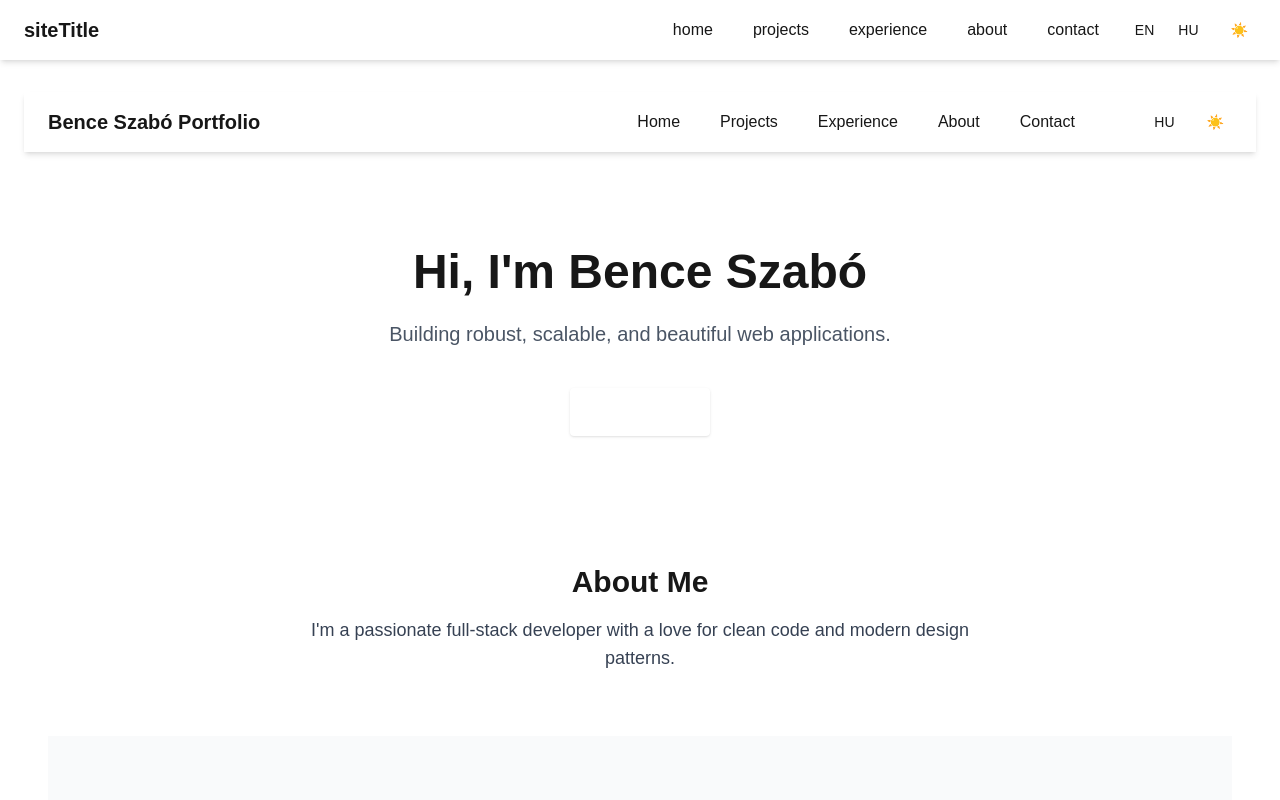
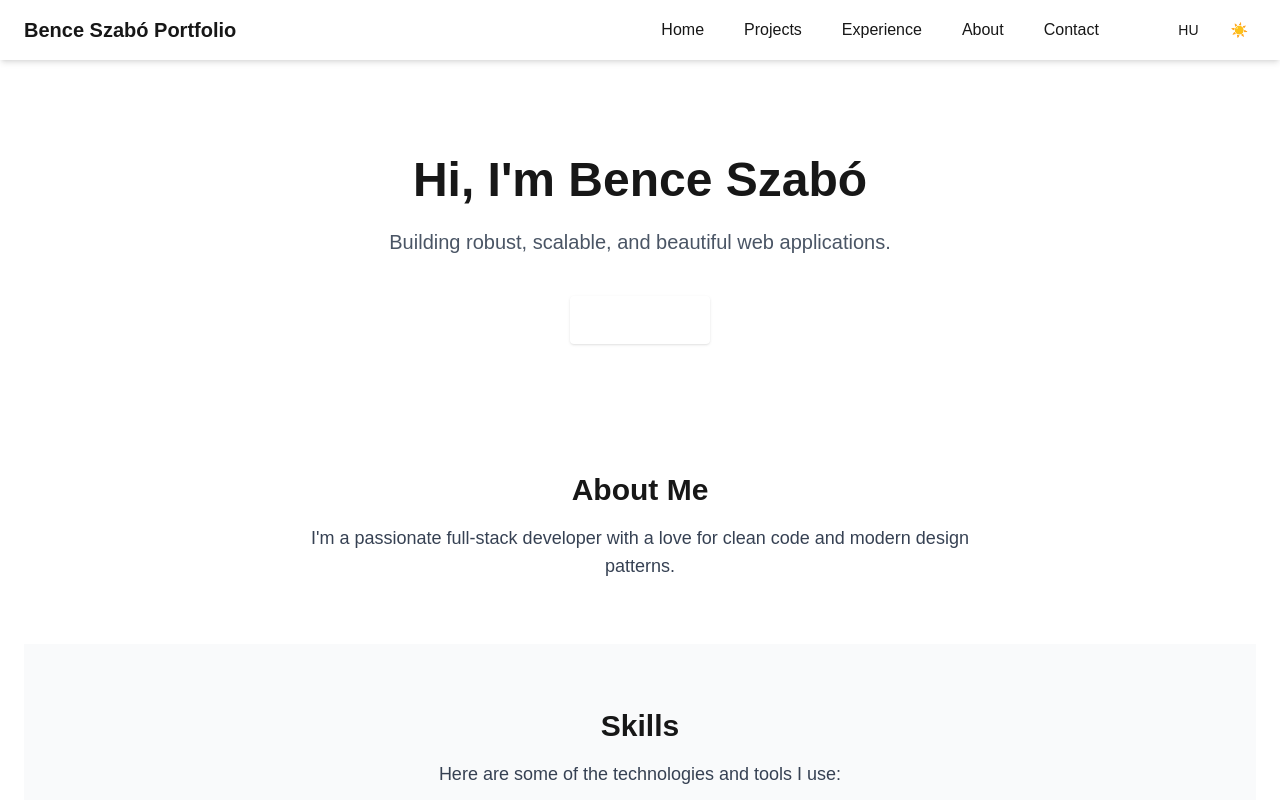
Before and after one commit to entazis/portfolio, a Next.js app: page /en in a window 1280 px wide. Shown: the top 800 px of the page. Built offline with nearby package versions, Linux system fonts and the light colour scheme.

Commit message:
fix: Simplify RootLayout by removing MainLayout wrapper, removing duplicated layout

```diff
--- a/src/app/layout.tsx
+++ b/src/app/layout.tsx
@@ -1,9 +1,8 @@
 import type { ReactNode } from 'react';
 import '../app/globals.css';
-import MainLayout from '../components/layout/MainLayout';
 
 /**
- * Root layout for the application, wraps all pages with MainLayout.
+ * Root layout for the application, only provides global styles and html/body tags.
  * @param children - The page content.
  */
 type RootLayoutProps = {
@@ -13,7 +12,7 @@ type RootLayoutProps = {
 const RootLayout = ({ children }: RootLayoutProps) => (
   <html lang="en">
     <body>
-      <MainLayout>{children}</MainLayout>
+      {children}
     </body>
   </html>
 );
```
